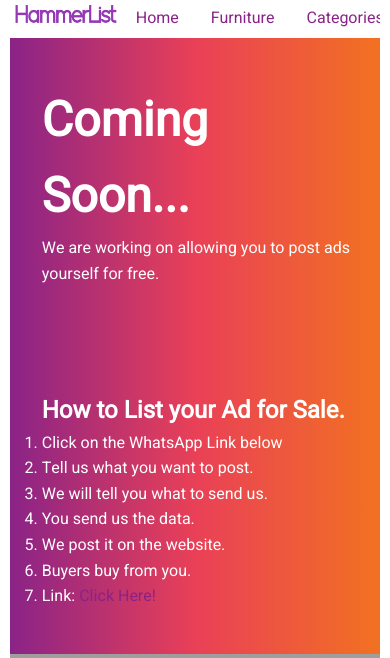
After one commit to rasheedmhd/hammerlist, a Django app: page /ads/join/ in a window 390 px wide. The commit adds this page. Shown: the top 658 px of the page. Run offline with Django 3.2, Linux system fonts and the light colour scheme; grey boxes are pictures that could not be loaded.

Commit message:
Media Queries Written

```diff
--- a/main/models.py
+++ b/main/models.py
@@ -44,3 +44,6 @@ class Furniture(models.Model):
 
 	def __str__(self):
 		return self.about
+
+	def amount(self):
+		return "GHS" + str(self.price)
--- a/main/urls.py
+++ b/main/urls.py
@@ -1,6 +1,7 @@
 from django.urls import path
 from .views import (
 	home,
+	ads,
 	category,
 	furnitures,
 	furniture_detail,
@@ -10,6 +11,7 @@ app_name = "home"
 
 urlpatterns = [
 	path('',  home, name="home"),
+	path('ads/join/', ads, name="ads"),
 	path('furniture/categories/<str:slug>/', category, name="category"),
 	path('furniture/', furnitures, name="furniture"),
 	path('furniture/details/<int:pk>/', furniture_detail.as_view(), name="furniture_detail"),
--- a/main/views.py
+++ b/main/views.py
@@ -1,14 +1,18 @@
 from django.shortcuts import render
 from django.views.generic import DetailView
 
-from .models import Furniture
+from .models import Furniture, Category
 
 # Create your views here.
 def home(request):
 	return render(request, 'main/homepage.html')
 
+def ads(request):
+	return render(request, 'main/ads.html')
+
 def category(request):
-	return render(request, 'main/furniture/category.html')
+	categories = Category.objects.all()
+	return render(request, 'main/furniture/category.html', { 'categories': categories })
 
 def furnitures(request):
 	furnitures = Furniture.objects.all()
--- a/static/css/base/base.css
+++ b/static/css/base/base.css
@@ -36,6 +36,13 @@ a {
 	overflow: hidden;
 }
 
+.text-center {
+	text-align: center;
+	color: var(--mid-color);
+	margin: 3rem;
+	font-weight: bold;
+	font-size: 3rem;
+}
 
 /* footer */
 .footer {
@@ -51,3 +58,10 @@ a {
 	text-align: center;
 	height: 30vh;
 }
+
+@media (max-width: 480px) {
+	.text-center {
+		margin: 1rem;
+		font-size: 2rem;
+	}
+}
--- a/static/css/base/headers.css
+++ b/static/css/base/headers.css
@@ -39,3 +39,22 @@
 .navbar .nav a:hover {
 	color: var(--mid-color);
 }
+
+@media (max-width: 480px) {
+
+	.container {
+		width: 95%;
+		margin: auto;
+		padding: 0;
+	}
+
+	.navbar .container .logo {
+		width: 110px;
+		height: 20px;
+	}
+
+	.navbar {
+		font-size: 1rem;
+		padding: 0.3rem 0 0.3rem 0;
+	}
+}
--- /dev/null
+++ b/static/css/main/ads.css
@@ -0,0 +1,47 @@
+:root {
+	--primary-color: #8A2387;
+	--mid-color: #E94057;
+	--secondary-color: #F27121;
+}
+
+body {
+	color: white;
+}
+
+
+.left {
+	height: 73vh;
+	background: #8A2387;  /* fallback for old browsers */
+	background: -webkit-linear-gradient(to right, #F27121, #E94057, #8A2387);  /* Chrome 10-25, Safari 5.1-6 */
+	background: linear-gradient(to left, #F27121, #E94057, #8A2387); /* W3C, IE 10+/ Edge, Firefox 16+, Chrome 26+, Opera 12+, Safari 7+ */
+	padding: 1rem;
+	display: grid;
+	grid-template-columns: repeat(2, 1fr);
+	grid-gap: 3rem;
+	justify-content: center;
+	align-items: center;
+	justify-self: flex-end;
+}
+
+.coming-soon h1 {
+	font-size: 4rem;
+}
+
+ol {
+	list-style-type: decimal;
+}
+
+@media (max-width: 480px) {
+	.left {
+		grid-template-columns: repeat(1, 1fr);
+		font-size: 1rem;
+	}
+
+	.left div {
+		padding-left: 1rem;
+	}
+
+	.coming-soon h1 {
+		font-size: 3rem;
+	}
+}
--- a/templates/base.html
+++ b/templates/base.html
@@ -31,7 +31,7 @@
 {% block footer %}
 <section class="footer">
 	<div class="gradient">
-		<p>Coded with Passion by <a href="https://web.facebook.com/RasheedStarlet" target="_blank">Rasheed StarLet</a></p>
+		<p>Coded with Passion by <a href="https://web.facebook.com/RasheedStarlet" target="_blank">StarLet</a></p>
 	</div>
 </section>
 {% endblock %}
--- /dev/null
+++ b/templates/main/ads.html
@@ -0,0 +1,33 @@
+{% extends 'base.html' %}
+
+{% load static %}
+
+{% block main %}
+<link rel="stylesheet" type="text/css" href="{% static 'css/main/ads.css' %}">
+
+<section class="container">
+	<div class="ads">
+		<div class="left">
+			<div class="coming-soon">
+				<h1> Coming Soon...</h1>
+				<p> We are working on allowing you to post ads yourself for free.</p>
+			</div>
+			<div class="how-to">
+				<h2> How to List your Ad for Sale. </h2>
+				<ol>
+					<li> Click on the WhatsApp Link below </li>
+					<li> Tell us what you want to post.</li>
+					<li> We will tell you what to send us. </li>
+					<li> You send us the data. </li>
+					<li> We post it on the website. </li>
+					<li> Buyers buy from you. </li>
+					<li> Link: <a href="https://wa.me/message/ASTNZ6ZQTDZCF1"> Click Here!</a></li>
+				</ol>
+			</div>
+		</div>
+		<div class="right">
+			<img src="{% static 'assets/main/hero image.png' %}">
+		</div>
+	</div>
+</section>
+{% endblock %}
--- a/templates/main/furniture/index.html
+++ b/templates/main/furniture/index.html
@@ -7,7 +7,7 @@
 <!-- FURNITURES HOME PAGE -->
 
 {% block main %}
-<link rel="stylesheet" type="text/css" href="{% static 'css/furnitures/index.css' %}">
+<link rel="stylesheet" type="text/css" href="{% static 'css/furniture/index.css' %}">
 
 <h1 class="text-center"> Browse all our Furniture Catalogue </h1>
 
@@ -25,7 +25,7 @@
 					<img src="{{ item.picture.image.url }}">
 					<p class="about">{{ item.about }}</p>
 					<p>{{ item.category }}</p>
-					<p class="price"> GHS{{ item.price }}</p>
+					<p class="price"> {{ item.amount }}</p>
 				</div>
 			</a>
 			{% endfor %}
```
Also changed, not shown: main/admin.py (+16 -2 lines), static/css/furniture/detail.css (added, +46 -0 lines), static/css/furniture/index.css (added, +59 -0 lines), static/css/furnitures/index.css (deleted, +0 -48 lines), static/css/main/index.css (+32 -9 lines), templates/main/furniture/detail.html (+23 -11 lines), templates/main/homepage.html (+7 -3 lines), 1 other file.
